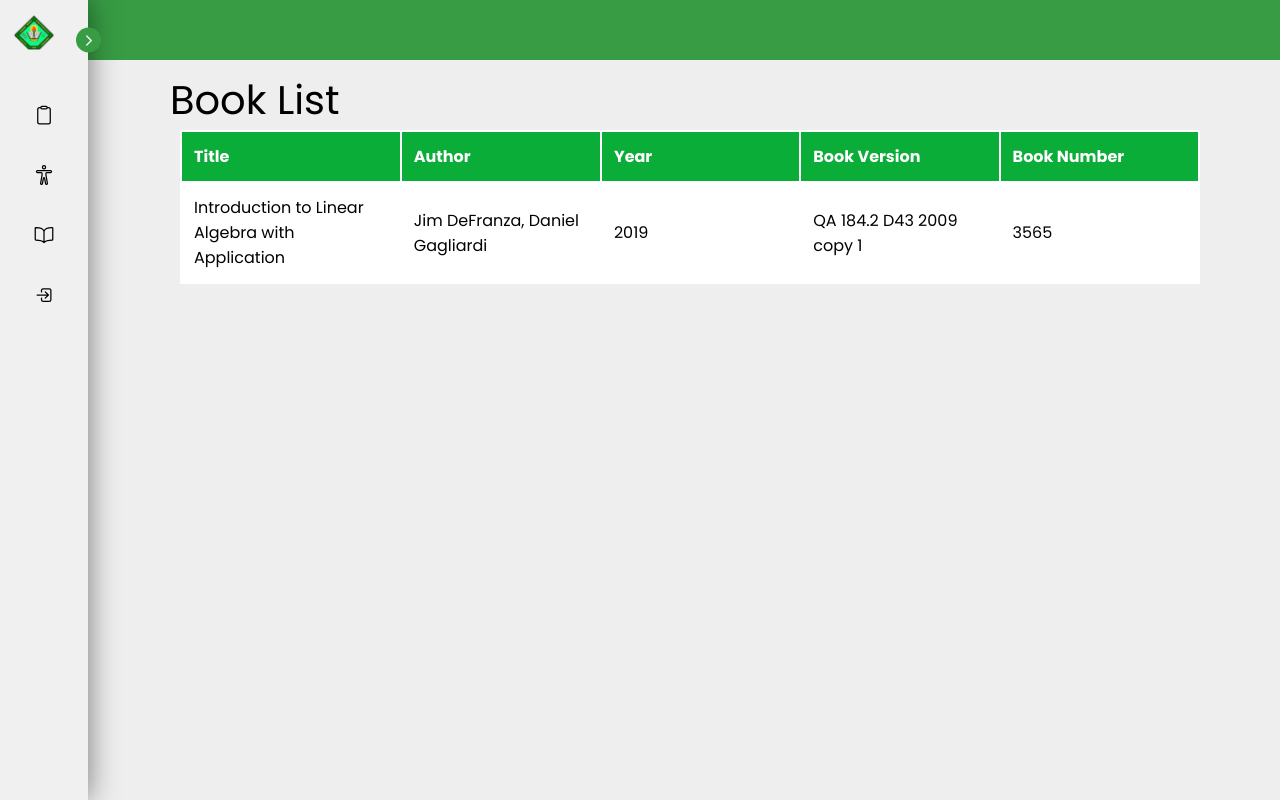
After one commit to jin0752/library_system, a PHP site: page /library_system/nbooklist.php in a window 1280 px wide. The commit adds this page. Run offline with PHP 8.4, Linux system fonts and the light colour scheme; data comes from the database, SQL or seed files in the repository.

Commit message:
new booklist

```diff
--- a/NodeMCU-and-RFID-RC522/UIDContainer.php
+++ b/NodeMCU-and-RFID-RC522/UIDContainer.php
@@ -1 +1 @@
-<?php $UIDresult=''; echo $UIDresult; ?>
+<?php $UIDresult='8a61ab1a'; echo $UIDresult; ?>
--- a/booklist.php
+++ b/booklist.php
@@ -40,7 +40,7 @@ if (isset($_POST['add'])){
 
     <div class="container">
         <h1>Book  List</h1>
-    <button type="submit" class="button">Add book</button>
+    <a href="#" class="modal-cont">Add book</a>
 
     <div class ="modal-cont">
         <div class="modal-conte">
--- /dev/null
+++ b/css/nbooklist.css
@@ -0,0 +1,52 @@
+*{
+    margin: 0;
+    padding: 0;
+    box-sizing:border-box ;
+}
+body{
+    padding-left: 100px;
+    background: #eee;
+    font-family:Cambria, Cochin, Georgia, Times, 'Times New Roman', serif;
+}
+
+
+header{
+    position: fixed;
+    top: 0;
+    left: 0;
+    width: 100%;
+    background: #379c44;
+    height: 60px;
+    z-index: 100;
+}
+.title{
+    font-size: 40px;
+    font-weight: 600px;
+}
+.content{
+    padding: 70px;
+}
+.table{
+    max-height: 500px;
+    overflow-y: scroll;
+    margin-left: 10px;
+    margin-right: 10px;
+    background-color: white;
+}
+td,th{
+    padding: 12px;
+    text-align: left;
+}
+thead th{
+    background-color: #0bad39;
+    color: #FFF;
+    width: 10%;
+}
+
+tbody tr:nth-child(odd){
+    background-color: #ffffff;
+}
+
+tbody tr:nth-child(even){
+    background-color: #e7e7e7;
+}
--- /dev/null
+++ b/nbooklist.php
@@ -0,0 +1,67 @@
+<?php
+include_once("database.php");
+
+
+$rowCounter = 0;
+
+$sql = "SELECT * FROM books";
+$book = $connection->query($sql) or die($connection->error);
+$result = $book->fetch_assoc();
+
+
+?>
+
+<!DOCTYPE html>
+<html lang="en">
+<head>
+    <meta charset="UTF-8">
+    <meta name="viewport" content="width=device-width, initial-scale=1.0">
+    <title>Book List</title>
+    <link href="css/nbooklist.css" rel="stylesheet">
+    <link rel="icon" href="img/logo.png" type="image/icon type">
+</head>
+<body>
+    <header>
+
+    </header>
+    <div class="bar"><?php require "sidebar.php"?></div>
+<div class="content">
+            <div class="overview">
+                <div class="title">
+                    <span class="text">Book List</span>
+                </div>
+    <div class="table">
+    <table>
+        <thead>
+        <tr>
+            <th>Title</th>
+            <th>Author</th>
+            <th>Year</th>
+            <th>Book Version</th>
+            <th>Book Number</th>
+        </tr>
+        </thead>
+        <tbody>
+        <?php do{?>
+        <?php if($rowCounter >= 0){?>                             <!--para makita ung ID kahit itapat lang ung cursor sa view na text-->
+        <tr class = "table">
+            <td><?php echo $result['title']; ?></td>
+            <td><?php echo $result['author']; ?></td>
+            <td><?php echo $result['year']; ?></td>
+            <td><?php echo $result['bookver']; ?></td>
+            <td><?php echo $result['booknum']; ?></td>
+
+        </tr>
+        <?php } ?>
+        <?php $rowCounter++; ?>
+        <!--PARA MADISPLAY LAHAT NG DATA SA DATABASE DI LANG ISA-->
+        <?php }while($result = $book->fetch_assoc()) ?>
+        </tbody>
+    </table>
+    </div>
+            </div>
+</div>
+
+
+</body>
+</html>
```
